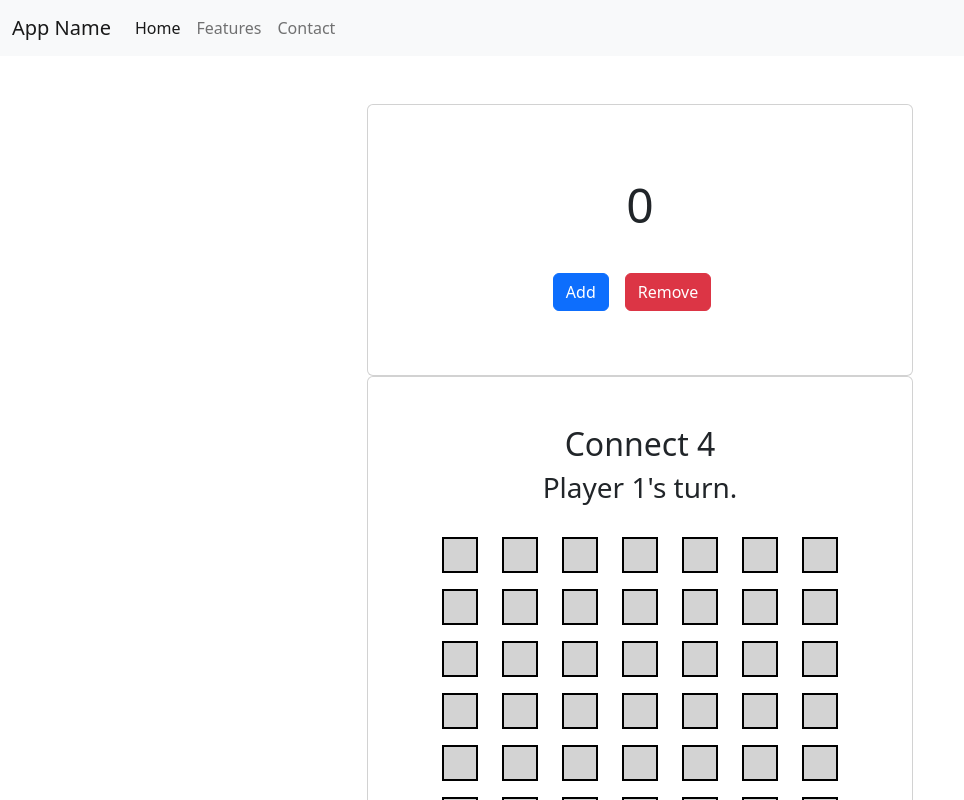
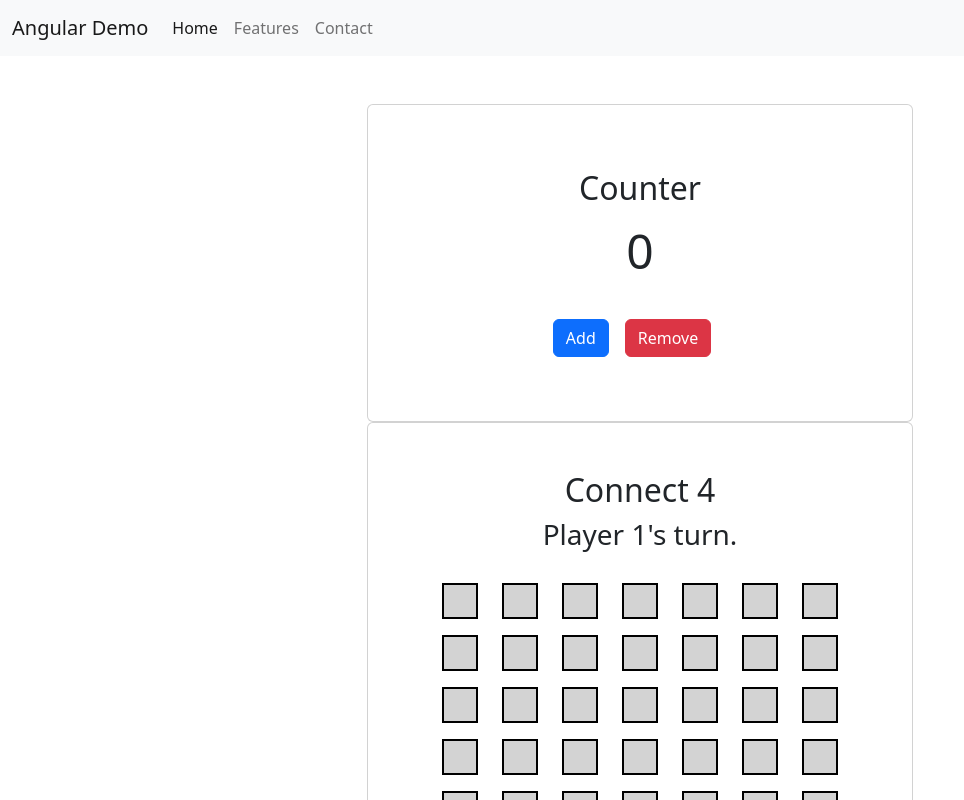
Before and after one commit to rkline122/angular-practice, an Angular app: page / in a window 1280 px wide. Shown: the top 800 px of the page, without its empty margins (0-964 px from the left). Built offline with nearby package versions, Linux system fonts and the light colour scheme.

Commit message:
Fix color order

```diff
--- a/src/app/components/counter/counter.component.html
+++ b/src/app/components/counter/counter.component.html
@@ -1,4 +1,5 @@
-<div class="container center">
+<div class="container center text-center">
+    <h2>Counter</h2>
     <p style="font-size: 3rem; text-align: center;">{{count}}</p>
     <app-button text="Add" type="btn btn-primary" (btnClick)="addToCount()"></app-button>
     <app-button class="px-3" text="Remove" type="btn btn-danger" (btnClick)="removeFromCount()"></app-button>
--- a/src/app/components/game/game.component.ts
+++ b/src/app/components/game/game.component.ts
@@ -10,7 +10,7 @@ import { cell } from 'src/app/cell';
 
 export class GameComponent {
   player1 = new player(1, 'red');
-  player2 = new player(2, 'blue');
+  player2 = new player(2, 'yellow');
   currentPlayer = this.player1
 
   rows : number[] = [0,1,2,3,4,5]
@@ -20,6 +20,8 @@ export class GameComponent {
 
 
   dropToken(columnNumber : number){
+    this.cells[5][columnNumber].setColor(this.currentPlayer.getTokenColor())
+
     if(this.currentPlayer.getPlayerNumber() == 1){
       this.currentPlayer = this.player2
     }else{
@@ -27,7 +29,6 @@ export class GameComponent {
     }
     console.log(columnNumber)
     console.log(this.cells[0])
-    this.cells[0][0].setColor("black")
   }
 
   createGrid(r: number, c: number, initialCellColor:string): cell[][]{
--- a/src/app/components/header/header.component.html
+++ b/src/app/components/header/header.component.html
@@ -1,6 +1,6 @@
 <nav class="navbar navbar-expand-lg navbar-light bg-light">
     <div class="container-fluid">
-      <a class="navbar-brand" href="#">App Name</a>
+      <a class="navbar-brand" href="#">Angular Demo</a>
 
       <button class="navbar-toggler" type="button" data-bs-toggle="collapse" data-bs-target="#navbarNav" aria-controls="navbarNav" aria-expanded="false" aria-label="Toggle navigation">
         <span class="navbar-toggler-icon"></span>
```
